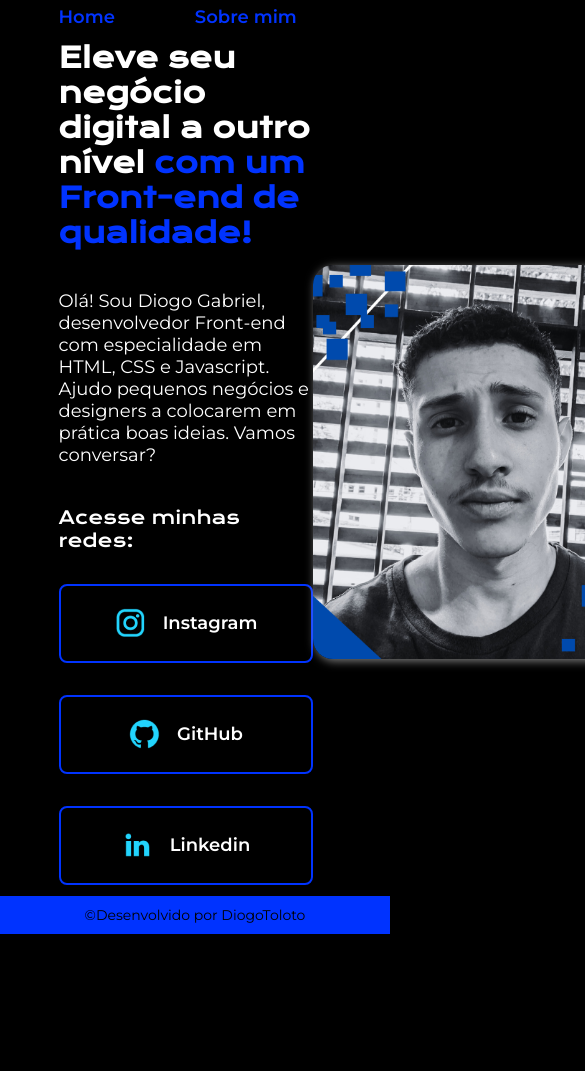
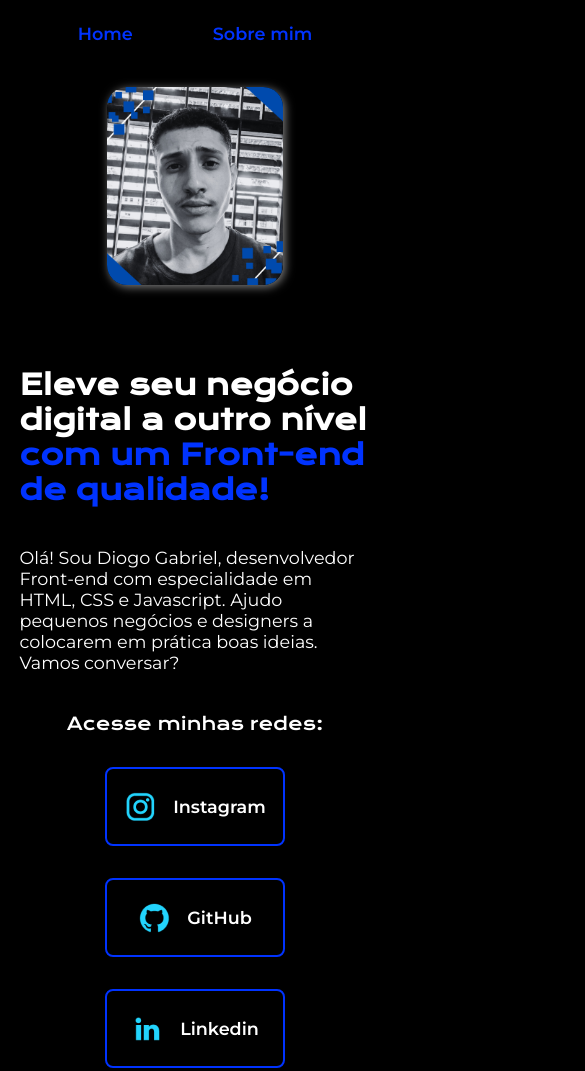
Before and after one commit to DiogoToloto/ex001-projeto01-figma, a plain HTML site: page index.html in a window 390 px wide. Shown: the top 1071 px of the page, 585 px wide, since content can reach past the window. Before the commit the page ends 934 px from the top, so only its background shows below. Drawn offline with nearby package versions, Linux system fonts and the light colour scheme.

Commit message:
adicionando responsividade

```diff
--- a/estilos/style.css
+++ b/estilos/style.css
@@ -31,7 +31,7 @@ body{
 
 .cabecalho_menu_link {
     font-family: var(--font-secundaria);
-    font-size: 18px;
+    font-size: 1.1rem;
     font-weight: 600;
     color: var(--cor3);
     text-decoration: none;
@@ -43,16 +43,17 @@ body{
     display: flex;
     align-items: center;
     justify-content: space-between;
+    gap: 82px;
 }
 .apresentacao_conteudo{
-    width: 615px;
+    width: 50%;
     display: flex;
     flex-direction: column;
     gap: 40px;
 }
 
 .apresentacao_conteudo_titulo{
-    font-size: 28px;
+    font-size: 1.75rem;
     font-family: var(--font-principal);
 }
 
@@ -61,7 +62,7 @@ strong {
 }
 
 .apresentacao_conteudo_texto{
-    font-size: 18px;
+    font-size: 1.1rem;
     font-family: var(--font-secundaria);
 }
 
@@ -76,7 +77,7 @@ strong {
 .apresentacao_links_subtitulo {
     font-family: var(--font-principal);
     font-weight: 400;
-    font-size: 18px;
+    font-size: 1.1rem;
 }
 
 .apresentacao_links a{
@@ -85,10 +86,10 @@ strong {
     align-items: center;
     gap: 16px;
     border: 2px solid var(--cor3);
-    width: 250px;
+    width: 50%;
     text-align: center;
     border-radius: 8px;
-    font-size: 18px;
+    font-size: 1.1rem;
     font-weight: 600;
     padding: 21.5px 0;
     text-decoration: none;
@@ -103,7 +104,7 @@ strong {
 .minhafoto {
     border-radius: 20px;
     box-shadow: 2px 2px 10px rgb(255, 255, 255, 0.5);
-    width: 350px;
+    width: 50%;
 }
 
 .rodape {
@@ -111,7 +112,28 @@ strong {
     color: #000;
     text-align: center;
     font-family: var(--font-secundaria);
-    font-size: 14px;
+    font-size: 0.8rem;
     font-weight: 400;
     padding: 10px;
 }
+
+@media (max-width: 1160px) {
+
+    .cabecalho {
+       padding: 6%;
+    }
+
+    .cabecalho_menu {
+        justify-content: center;
+    }
+
+    .apresentacao {
+        flex-direction: column-reverse;
+        padding: 5%;
+    }
+
+    .apresentacao_conteudo {
+        width: auto;
+    }
+
+}
```
